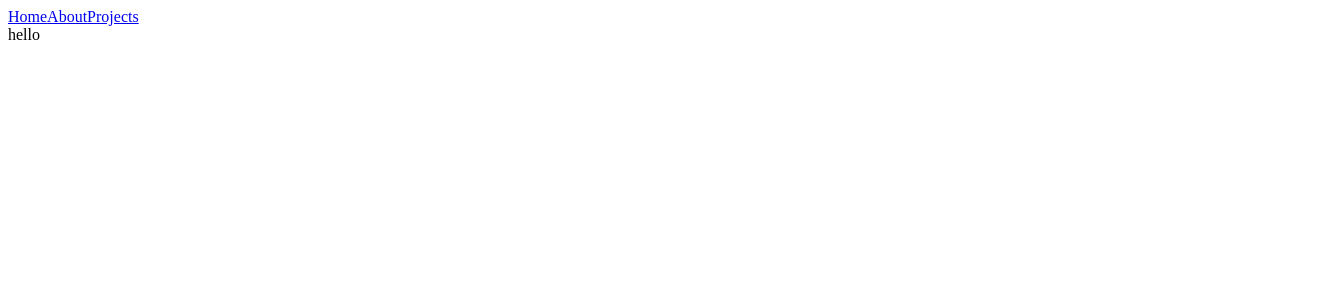
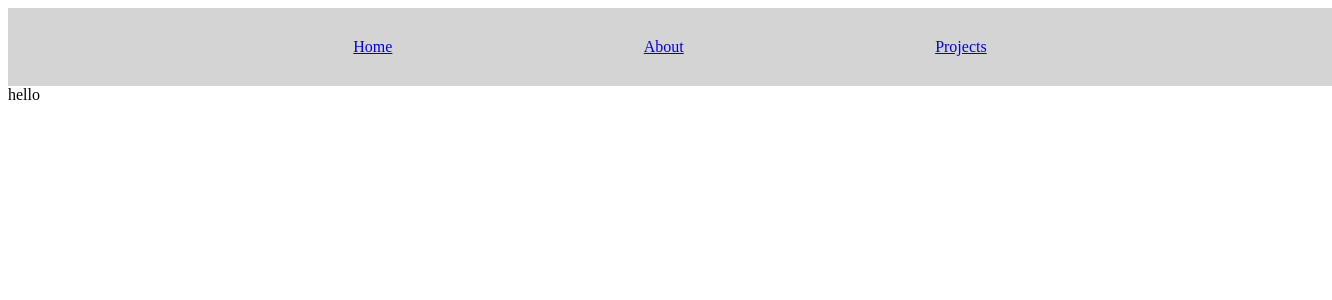
Before and after one commit to RadimYassin/MyPortfolio, a React (Create React App) app: page / in a window 1280 px wide. Shown: the top 300 px of the page, 1332 px wide, since content can reach past the window. Built offline with nearby package versions, Linux system fonts and the light colour scheme.

Commit message:
Update Navbar.js

```diff
--- a/src/components/Navbar.js
+++ b/src/components/Navbar.js
@@ -21,5 +21,11 @@ const Links=[
 
 ]
 export default function Navbar() {
-  return (<RegularList resourceName="link" items={Links} ItemC={LinkC} /> )
+  return (
+   <div className='container'>
+      <div className='navbar'>
+        <RegularList resourceName="link" items={Links} ItemC={LinkC} />
+       </div>
+   </div>
+  )
 }
```
